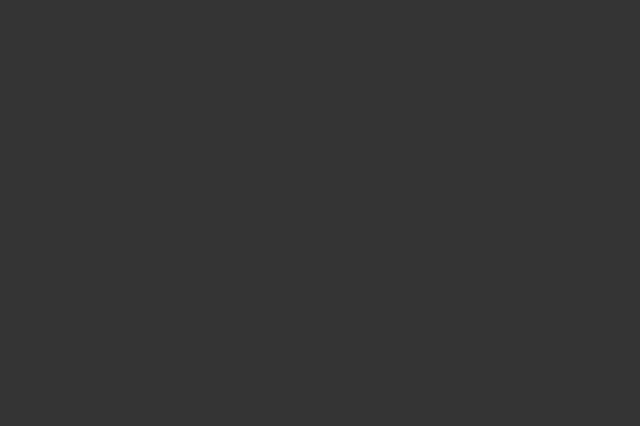
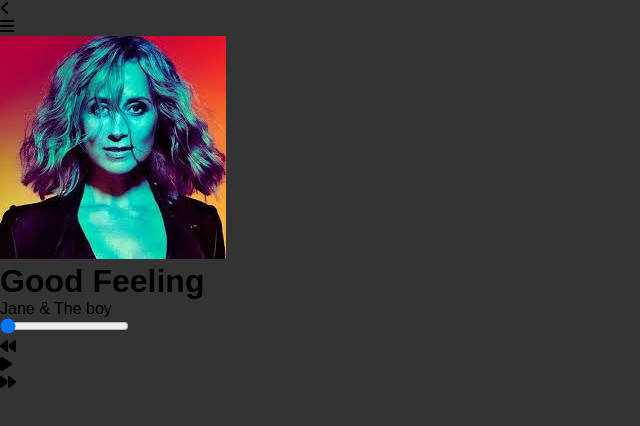
Before and after one commit to 143786/Music-player-, a plain HTML site: page index.html in a window 1280 px wide. Shown: the whole page, without its empty margins (0-640 px from the left). Drawn offline with Linux system fonts and the light colour scheme.

Commit message:
Add files via upload

```diff
--- a/index.html
+++ b/index.html
@@ -5,8 +5,73 @@
     <meta name="viewport" content="width=device-width, initial-scale=1.0" />
     <title>Music Player</title>
     <link rel="stylesheet" href="style.css" />
+    <script
+      src="https://kit.fontawesome.com/82e1b10c33.js"
+      crossorigin="anonymous"
+    ></script>
   </head>
   <body>
-    <div class="container"></div>
+    <div class="container">
+      <div class="music-player">
+        <nav>
+          <div class="circle">
+            <i class="fa-solid fa-angle-left"></i>
+          </div>
+
+          <div class="circle">
+            <i class="fa-solid fa-bars"></i>
+          </div>
+        </nav>
+        <img src="Lara F 2.jpeg" class="song-img" />
+        <h1>Good Feeling</h1>
+        <p>Jane & The boy</p>
+        <audio id="song">
+          <source src="Jane & The Boy - Good Feeling.mp3" type="audio/mpeg" />
+        </audio>
+        <input type="range" value="0" id="progress" />
+
+        <div class="controls">
+          <div><i class="fa-solid fa-backward"></i></div>
+          <div onclick="playPause()">
+            <i class="fa-solid fa-play" id="ctrIcon"></i>
+          </div>
+          <div><i class="fa-solid fa-forward"></i></div>
+        </div>
+      </div>
+    </div>
+
+    <script>
+      let progress = document.getElementById("progress");
+      let song = document.getElementById("song");
+      let ctrIcon = document.getElementById("ctrIcon");
+
+      song.onloadeddata = function () {
+        progress.max = song.duration;
+        progress.value = song.currentTime;
+      };
+      function playPause() {
+        if (ctrIcon.classList.contains("fa-pause")) {
+          song.pause();
+          ctrIcon.classList.remove("fa-pause");
+          ctrIcon.classList.add("fa-play");
+        } else {
+          song.play();
+          ctrIcon.classList.add("fa-pause");
+          ctrIcon.classList.remove("fa-play");
+        }
+      }
+      if (song.play()) {
+        setInterval(() => {
+          progress.value = song.currentTime;
+        }, 500);
+      }
+
+      progress.onchange = function () {
+        song.play();
+        song.currentTime = progress.value;
+        ctrIcon.classList.add("fa-pause");
+        ctrIcon.classList.remove("fa-play");
+      };
+    </script>
   </body>
 </html>
```
Also changed, not shown: Lara F 2.jpeg (added), 1 other file.
